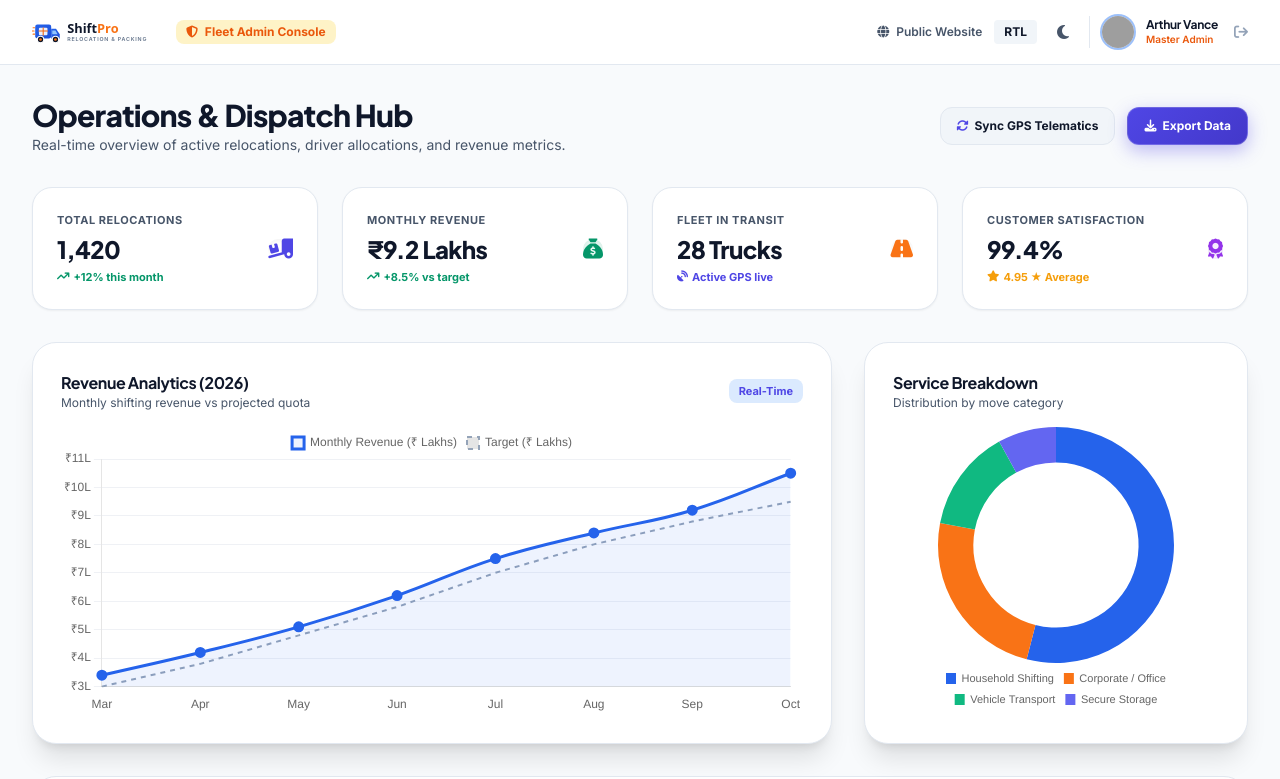
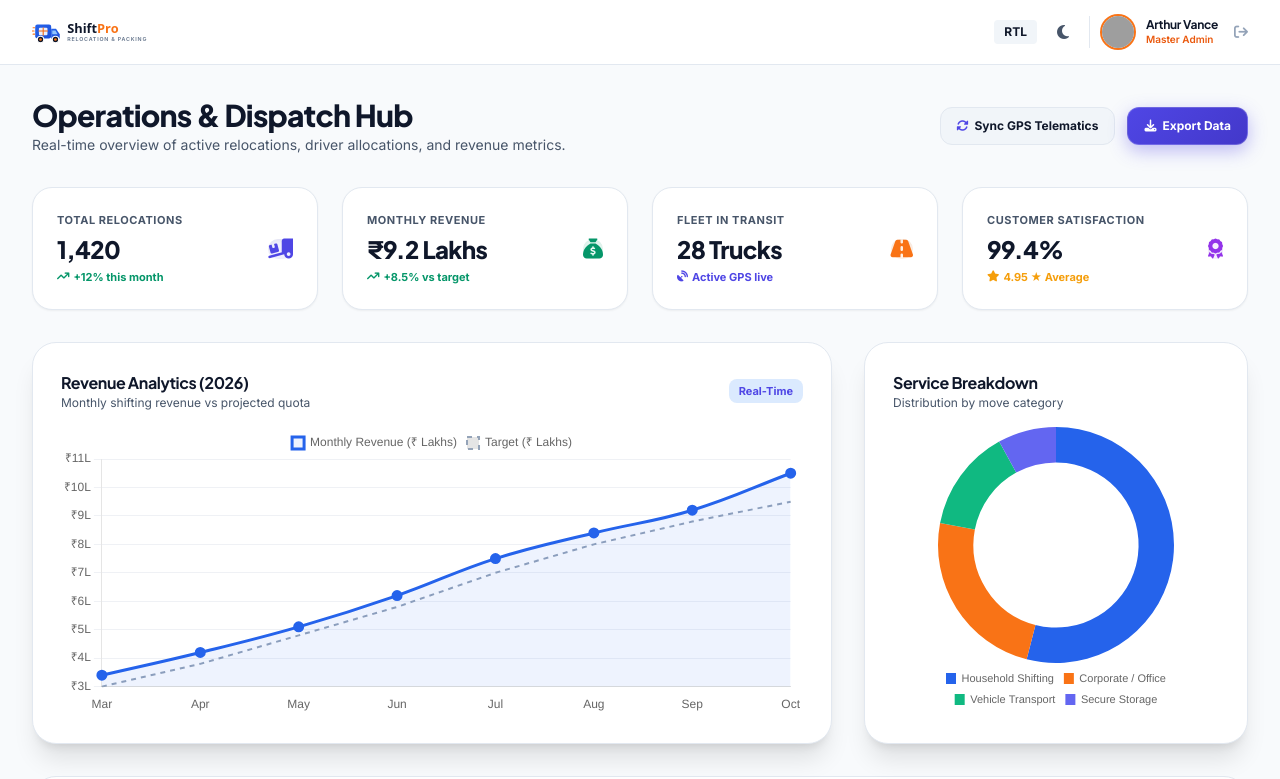
Before and after one commit to Sathis936/House-shifting-packing-services, a plain HTML site: page dashboard-admin.html in a window 1280 px wide. Shown: the top 779 px of the page. Drawn offline with nearby package versions, Linux system fonts and the light colour scheme; grey boxes are pictures that could not be loaded.

Commit message:
initial  commit

```diff
--- a/dashboard-admin.html
+++ b/dashboard-admin.html
@@ -41,9 +41,7 @@
         }
       }
     }
-        }
-      }
-    }
+
   </script>
 
   <!-- Chart.js CDN -->
@@ -63,15 +61,11 @@
           <img src="assets/images/logo.svg" alt="ShiftPro" class="h-8 dark:hidden">
           <img src="assets/images/logo-light.svg" alt="ShiftPro" class="h-8 hidden dark:block">
         </a>
-        <span class="hidden md:inline text-xs font-bold px-2.5 py-1 rounded-lg bg-amber-100 dark:bg-amber-900/40 text-accent-600 dark:text-accent-400">
-          <i class="fa-solid fa-shield-halved mr-1"></i> Fleet Admin Console
-        </span>
+
       </div>
 
       <div class="flex items-center gap-3">
-        <a href="index.html" class="text-xs font-semibold text-muted-custom hover:text-main hidden sm:inline">
-          <i class="fa-solid fa-globe mr-1"></i> Public Website
-        </a>
+
         <button class="rtl-toggle-btn px-2.5 py-1 rounded bg-slate-100 dark:bg-slate-800 text-xs font-bold" title="Toggle RTL">RTL</button>
         <button class="theme-toggle-btn p-2 rounded-lg hover:bg-slate-100 dark:hover:bg-slate-800 text-slate-600 dark:text-slate-300">
           <i class="fa-solid fa-moon"></i>
```
